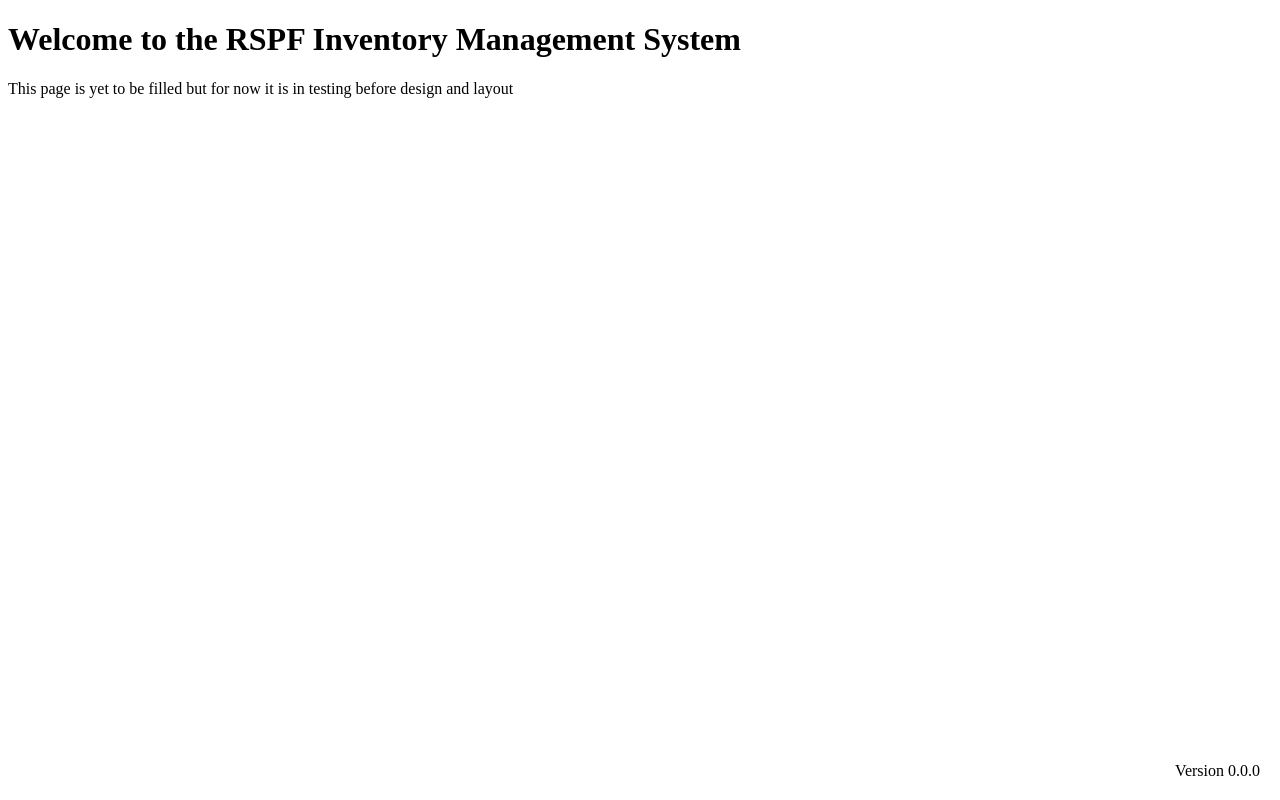
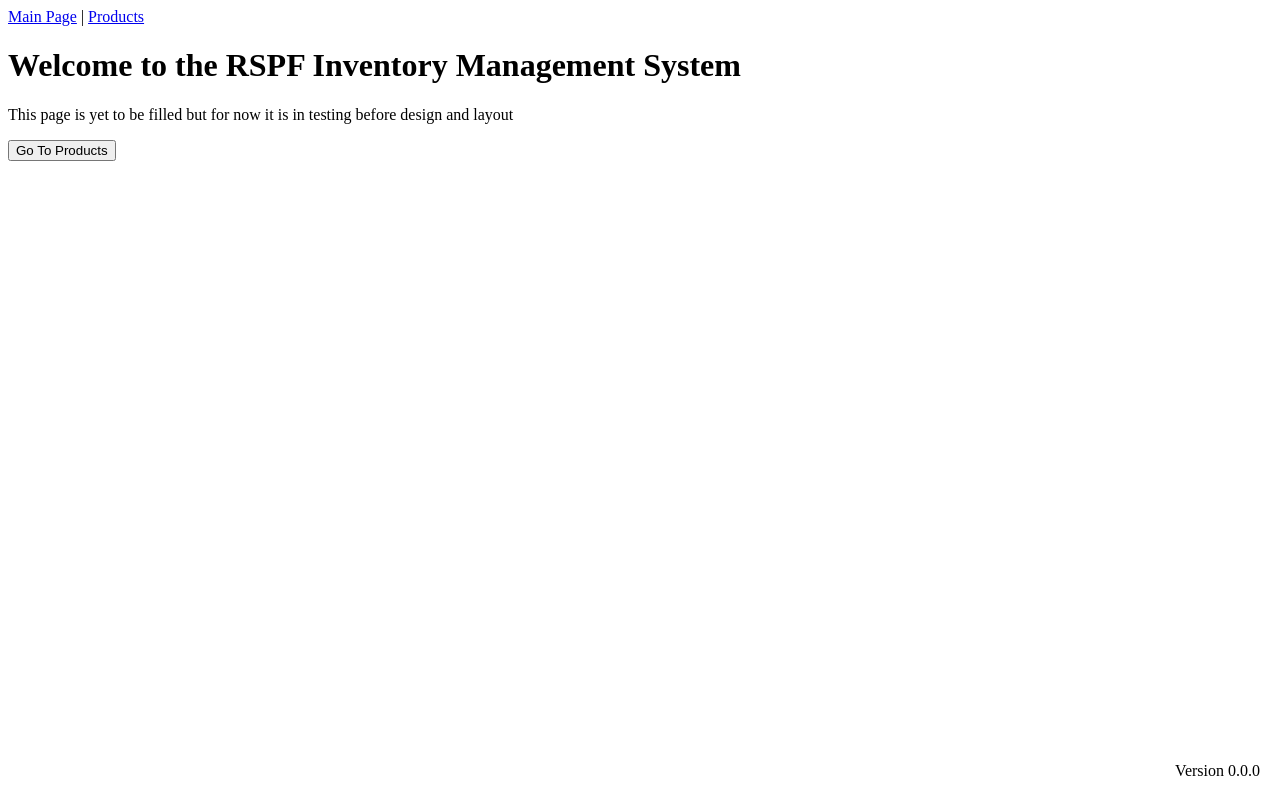
Before and after one commit to cwindrow007/RSPFStack, a React (Create React App) app in the folder frontend/: page / in a window 1280 px wide. Built offline with nearby package versions, Linux system fonts and the light colour scheme.

Commit message:
Small Updates

```diff
--- a/frontend/src/App.tsx
+++ b/frontend/src/App.tsx
@@ -1,14 +1,23 @@
 import React from 'react';
-import {BrowserRouter as Router, Route, Routes} from 'react-router-dom';
+import {BrowserRouter as Router, Link, Route, Routes} from 'react-router-dom';
 import MainPage from './Pages/MainPage';
+import Products from "./Pages/Products";
 import VersionInfo from './Components/AppVersion';
 
 const App: React.FC = () => {
   return (
       <Router>
+          <header>
+            <nav>
+                <Link to="/">Main Page</Link> | <Link to="/Products"> Products</Link>
+            </nav>
+          </header>
+          <main>
               <Routes>
                   <Route path = "/" element = {<MainPage />} />
+                  <Route path = "/Products" element = {<Products/>} />
               </Routes>
+          </main>
           <VersionInfo/>
       </Router>
   );
--- a/frontend/src/Pages/MainPage.tsx
+++ b/frontend/src/Pages/MainPage.tsx
@@ -1,10 +1,14 @@
 import React from 'react';
+import {Link} from "react-router-dom";
 
 const MainPage: React.FC = () => {
     return(
         <div>
             <h1>Welcome to the RSPF Inventory Management System</h1>
             <p>This page is yet to be filled but for now it is in testing before design and layout</p>
+            <Link to = "/products">
+                <button>Go To Products</button>
+            </Link>
         </div>
     );
 };
--- /dev/null
+++ b/frontend/src/Pages/Products.tsx
@@ -0,0 +1,13 @@
+import React from 'react';
+import {Link} from "react-router-dom";
+
+const Products: React.FC = () => {
+    return(
+        <div>
+            <h1>Products</h1>
+        </div>
+
+    );
+
+};
+export default Products;
```
